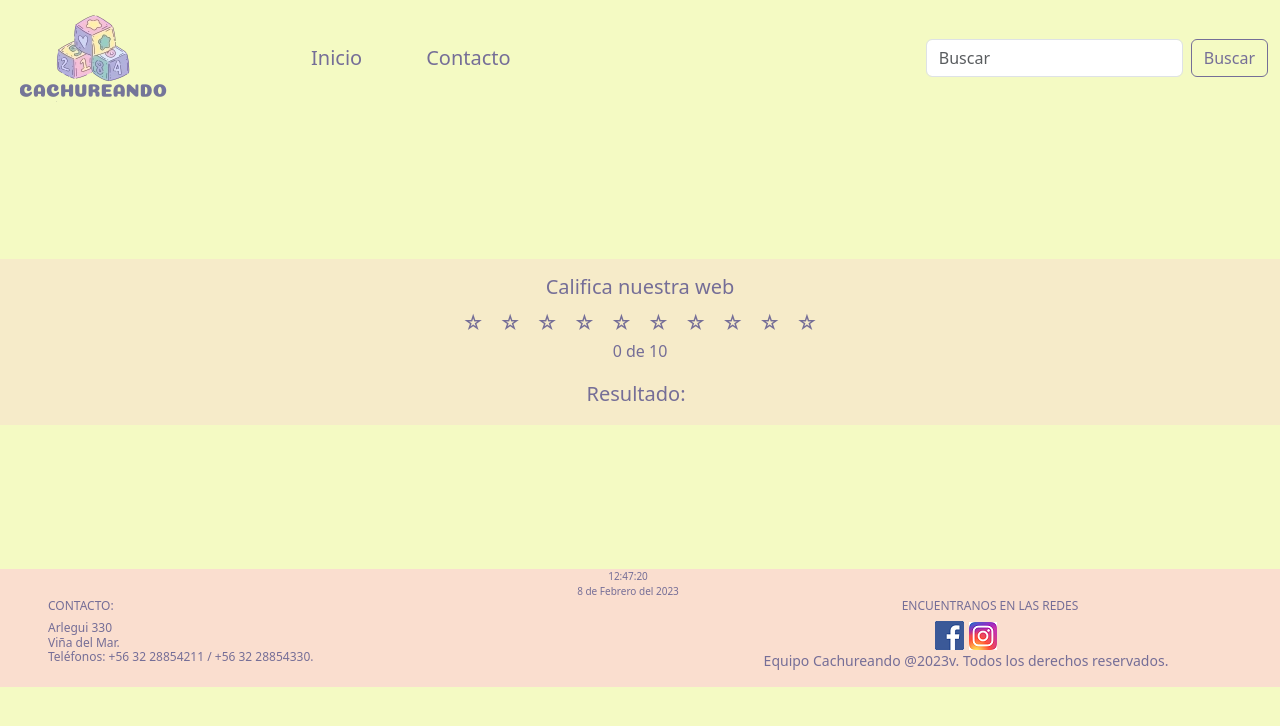
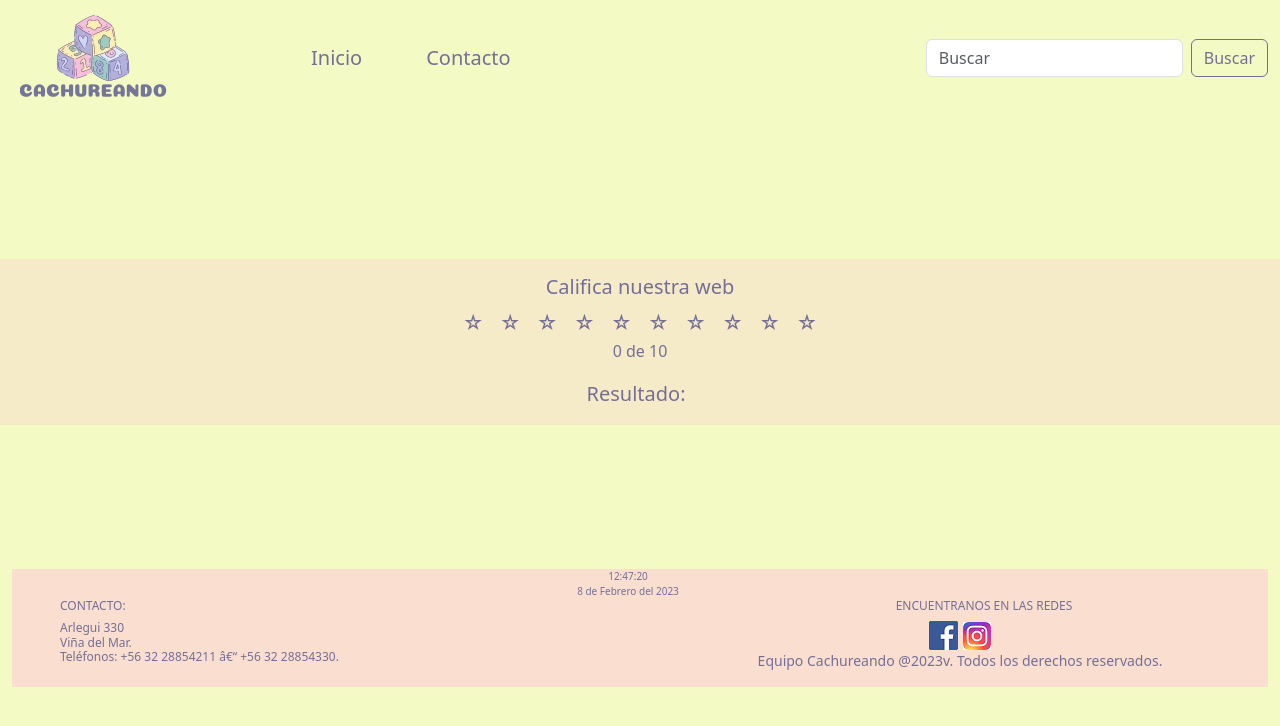
Before and after one commit to GrupoBootcamp/Sprint01, a website: page encuesta.html in a window 1280 px wide. Drawn offline with nearby package versions, Linux system fonts and the light colour scheme.

Commit message:
Rama Miguel, resuelto problema de scroll a traves del viewport generado por contenedores faltantes en footer y galeria de imagenes

```diff
--- a/encuesta.html
+++ b/encuesta.html
@@ -69,9 +69,11 @@
            </div>
        </div>
         <!--Fin Main content-->
+
         <!-- Footer -->
+        <div class="container-fluid">
             <footer>
-          <div class="container-expand-lg bg-puente">
+                 <div class="bg-puente">
                       <div class="row">
                            <div class="row align-items-center justify-content-center text-center " >
                                 <div class="text-letra" id="reloj" style="font-size:10px;"></div>
@@ -82,7 +84,7 @@
                                 <h6 class="text-letra lead" style="font-size:12px">
                                      Arlegui 330<br>
                                      Viña del Mar.<br>
-                            Teléfonos: +56 32 28854211 / +56 32 28854330.<br>
+                                     Teléfonos: +56 32 28854211 â€“ +56 32 28854330.<br>
                                 </h6>
                            </div>
                            <div class="col-xs-12 col-md-6 text-center">
@@ -92,13 +94,13 @@
                                      <a href="https://www.instagram.com/"><img src="/img/instagram.png"></a>
                                 </div>
                                 <div class="col-md-12 col-md-6 text-center">
-                            <p class="text-letra small">Equipo Cachureando @2023v. Todos los derechos reservados. </p>
+                                     <p class="text-letra small">Equipo Cachureando @2023v. Todos los derechos reservados.</p>
                                 </div>
                            </div>
-
                       </div>
                  </div>
             </footer>
+       </div>
       <!-- Fin Footer -->
         <script src="./js/main.js"></script>
         <script src="/js/app.js"></script>
```
Also changed, not shown: Contacto.html (+5 -3 lines), index.html (+7 -5 lines). Lines whose indentation alone changed are shown as unchanged.
